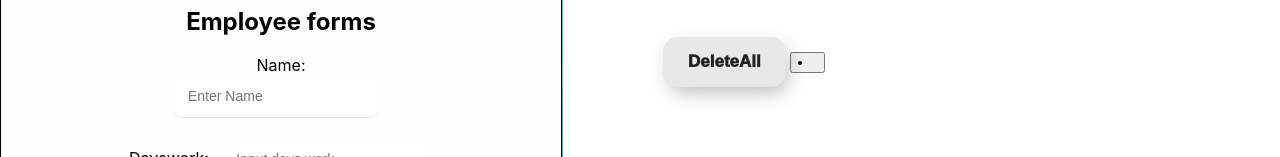
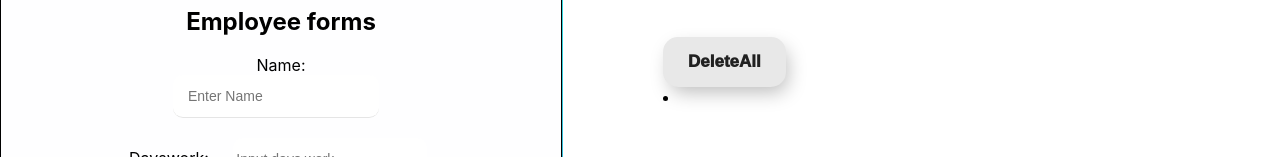
Before and after one commit to leightonluy150532/ITCleluyProject.github.io, a plain HTML site: page payroll.html in a window 1280 px wide. Shown: the part 238-395 px from the top of the page. Drawn offline with Linux system fonts and the light colour scheme.

Commit message:
Update payroll.html
button deleted

```diff
--- a/payroll.html
+++ b/payroll.html
@@ -74,7 +74,7 @@
             <button id="btndelete">Delete</button>
             <br><br>
             <button id="DeleteAll">DeleteAll</button>
-            <button> <li><a href="https://leightonluy150532.github.io/ITCleluyProject.github.io/"></a></li></button>
+             <li><a href="https://leightonluy150532.github.io/ITCleluyProject.github.io/"></a></li>
         </div>
     </section>
     <dialog id="dlgConfirmCancel">
```
